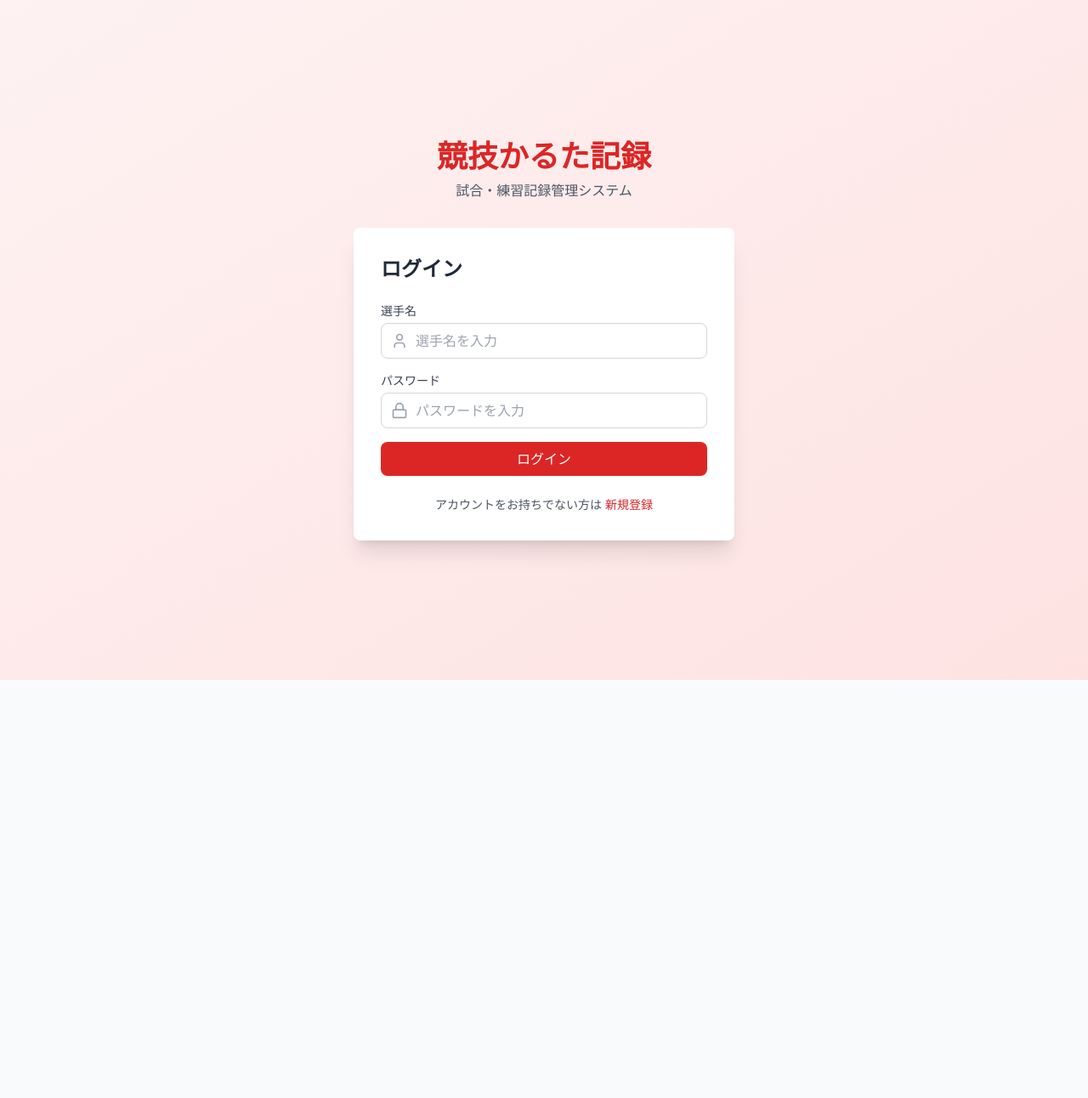
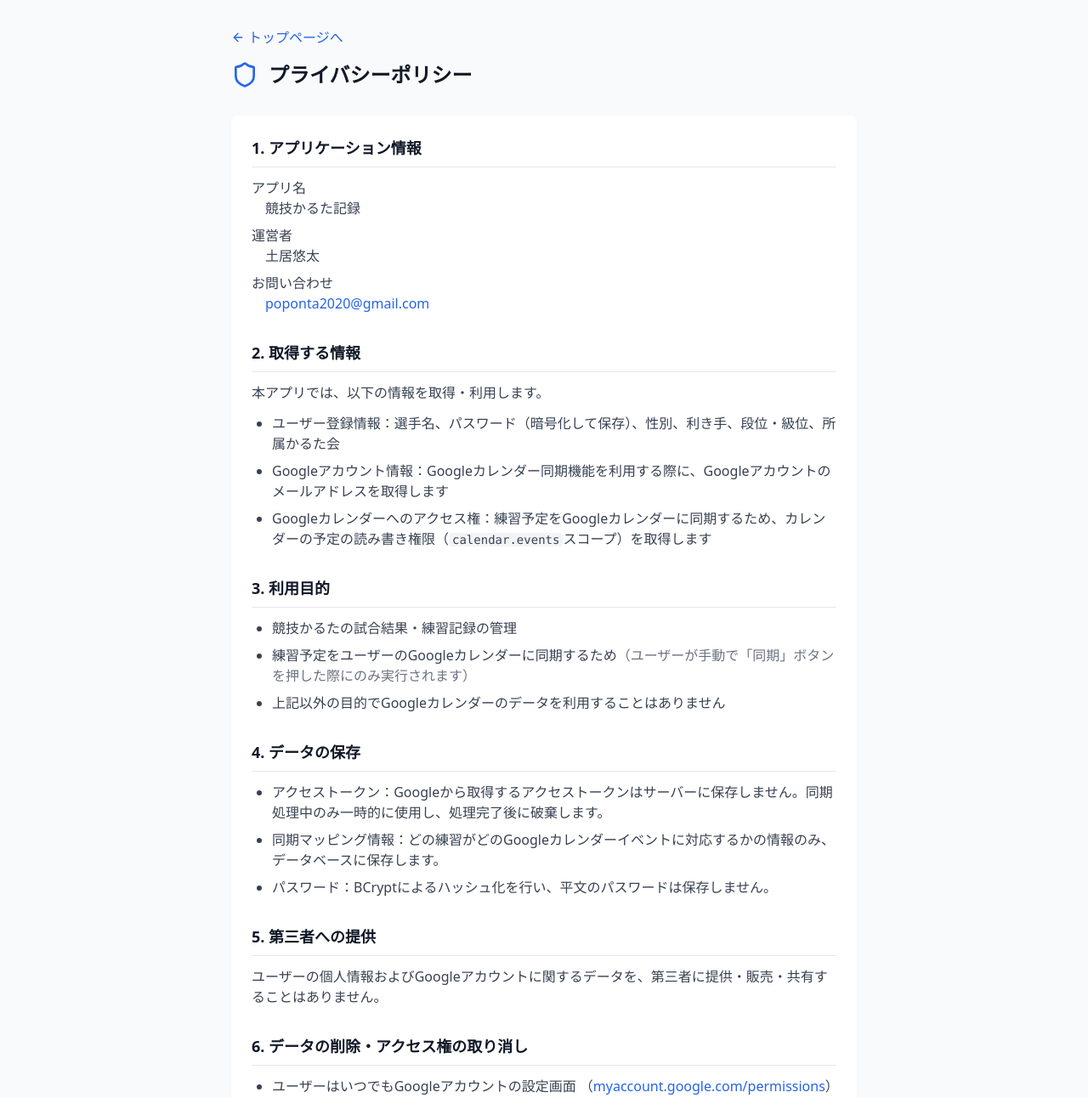
Before and after one commit to poponta2020/match-tracker, a React (Vite) app in the folder karuta-tracker-ui/: page /privacy in a window 1280 px wide. Before the commit this address led to /login. Shown: the top 1292 px of the page at 85% size. Before the commit the page ends 800 px from the top, so only its background shows below. Built offline with nearby package versions, Linux system fonts and the light colour scheme; no server answers.

Commit message:
いろいろ

```diff
--- a/karuta-tracker-ui/src/App.jsx
+++ b/karuta-tracker-ui/src/App.jsx
@@ -24,6 +24,7 @@
 import ProfileEdit from './pages/ProfileEdit';
 import VenueList from './pages/venues/VenueList';
 import VenueForm from './pages/venues/VenueForm';
+import PrivacyPolicy from './pages/PrivacyPolicy';
 
 function App() {
   return (
@@ -33,6 +34,7 @@
           <Routes>
             <Route path="/login" element={<Login />} />
             <Route path="/register" element={<Register />} />
+            <Route path="/privacy" element={<PrivacyPolicy />} />
             <Route
               path="/"
               element={
--- a/karuta-tracker-ui/src/pages/Home.jsx
+++ b/karuta-tracker-ui/src/pages/Home.jsx
@@ -37,8 +37,9 @@
   const [calSyncMessage, setCalSyncMessage] = useState(null);
   const [calSyncError, setCalSyncError] = useState(false);
 
-  // モバイル判定
-  const isMobile = /iPhone|iPad|iPod|Android/i.test(navigator.userAgent);
+  // スタンドアロン(PWA/ホーム画面ショートカット)判定
+  const isStandalone = window.matchMedia('(display-mode: standalone)').matches
+    || window.navigator.standalone === true;
 
   // 同期実行（トークン取得後の共通処理）
   const executeSyncWithToken = useCallback(async (accessToken, playerId) => {
@@ -89,29 +90,30 @@
   // Google Calendar同期ハンドラー
   const handleCalendarSync = useCallback(() => {
     if (!currentPlayer?.id) return;
-    if (!window.google?.accounts?.oauth2) {
-      setCalSyncMessage('Google認証の読み込みに失敗しました。ページを再読み込みしてください。');
-      setCalSyncError(true);
-      return;
-    }
 
     setCalSyncing(true);
     setCalSyncMessage(null);
     setCalSyncError(false);
 
-    if (isMobile) {
-      // モバイル: リダイレクト方式（ポップアップがブロックされるため）
+    if (isStandalone) {
+      // PWA/ホーム画面ショートカット: GISライブラリが動作しないため、直接OAuth URLにリダイレクト
       sessionStorage.setItem('cal_sync_player_id', String(currentPlayer.id));
-      const tokenClient = window.google.accounts.oauth2.initTokenClient({
-        client_id: import.meta.env.VITE_GOOGLE_CLIENT_ID,
-        scope: 'https://www.googleapis.com/auth/calendar.events',
-        ux_mode: 'redirect',
-        redirect_uri: window.location.origin + '/',
-        callback: () => {}, // リダイレクト方式では使われないがrequired
-      });
-      tokenClient.requestAccessToken();
-    } else {
-      // PC: ポップアップ方式（従来通り）
+      const clientId = import.meta.env.VITE_GOOGLE_CLIENT_ID;
+      const redirectUri = encodeURIComponent(window.location.origin + '/');
+      const scope = encodeURIComponent('https://www.googleapis.com/auth/calendar.events');
+      const authUrl = `https://accounts.google.com/o/oauth2/v2/auth?client_id=${clientId}&redirect_uri=${redirectUri}&response_type=token&scope=${scope}&prompt=consent`;
+      window.location.href = authUrl;
+      return;
+    }
+
+    // ブラウザ: GISライブラリのポップアップ方式
+    if (!window.google?.accounts?.oauth2) {
+      setCalSyncMessage('Google認証の読み込みに失敗しました。ページを再読み込みしてください。');
+      setCalSyncError(true);
+      setCalSyncing(false);
+      return;
+    }
+
     const tokenClient = window.google.accounts.oauth2.initTokenClient({
       client_id: import.meta.env.VITE_GOOGLE_CLIENT_ID,
       scope: 'https://www.googleapis.com/auth/calendar.events',
@@ -126,8 +128,7 @@
       },
     });
     tokenClient.requestAccessToken();
-    }
-  }, [currentPlayer, isMobile, executeSyncWithToken]);
+  }, [currentPlayer, isStandalone, executeSyncWithToken]);
 
   // メニュー外クリックで閉じる
   useEffect(() => {
--- /dev/null
+++ b/karuta-tracker-ui/src/pages/PrivacyPolicy.jsx
@@ -0,0 +1,180 @@
+import { Link } from 'react-router-dom';
+import { ArrowLeft, Shield } from 'lucide-react';
+
+const PrivacyPolicy = () => {
+  return (
+    <div className="min-h-screen bg-gray-50">
+      <div className="max-w-3xl mx-auto px-4 py-8">
+        {/* ヘッダー */}
+        <div className="mb-8">
+          <Link
+            to="/"
+            className="inline-flex items-center text-blue-600 hover:text-blue-800 mb-4"
+          >
+            <ArrowLeft className="w-4 h-4 mr-1" />
+            トップページへ
+          </Link>
+          <div className="flex items-center gap-3">
+            <Shield className="w-8 h-8 text-blue-600" />
+            <h1 className="text-2xl font-bold text-gray-900">
+              プライバシーポリシー
+            </h1>
+          </div>
+        </div>
+
+        <div className="bg-white rounded-lg shadow-sm p-6 space-y-8">
+          {/* アプリ名・運営者情報 */}
+          <section>
+            <h2 className="text-lg font-semibold text-gray-900 mb-3 border-b pb-2">
+              1. アプリケーション情報
+            </h2>
+            <dl className="space-y-2 text-gray-700">
+              <div>
+                <dt className="font-medium">アプリ名</dt>
+                <dd className="ml-4">競技かるた記録</dd>
+              </div>
+              <div>
+                <dt className="font-medium">運営者</dt>
+                <dd className="ml-4">土居悠太</dd>
+              </div>
+              <div>
+                <dt className="font-medium">お問い合わせ</dt>
+                <dd className="ml-4">
+                  <a
+                    href="mailto:poponta2020@gmail.com"
+                    className="text-blue-600 hover:underline"
+                  >
+                    poponta2020@gmail.com
+                  </a>
+                </dd>
+              </div>
+            </dl>
+          </section>
+
+          {/* 取得する情報 */}
+          <section>
+            <h2 className="text-lg font-semibold text-gray-900 mb-3 border-b pb-2">
+              2. 取得する情報
+            </h2>
+            <p className="text-gray-700 mb-3">
+              本アプリでは、以下の情報を取得・利用します。
+            </p>
+            <ul className="list-disc ml-6 space-y-2 text-gray-700">
+              <li>
+                <span className="font-medium">ユーザー登録情報：</span>
+                選手名、パスワード（暗号化して保存）、性別、利き手、段位・級位、所属かるた会
+              </li>
+              <li>
+                <span className="font-medium">Googleアカウント情報：</span>
+                Googleカレンダー同期機能を利用する際に、Googleアカウントのメールアドレスを取得します
+              </li>
+              <li>
+                <span className="font-medium">Googleカレンダーへのアクセス権：</span>
+                練習予定をGoogleカレンダーに同期するため、カレンダーの予定の読み書き権限（
+                <code className="bg-gray-100 px-1 rounded text-sm">
+                  calendar.events
+                </code>
+                スコープ）を取得します
+              </li>
+            </ul>
+          </section>
+
+          {/* 利用目的 */}
+          <section>
+            <h2 className="text-lg font-semibold text-gray-900 mb-3 border-b pb-2">
+              3. 利用目的
+            </h2>
+            <ul className="list-disc ml-6 space-y-2 text-gray-700">
+              <li>競技かるたの試合結果・練習記録の管理</li>
+              <li>
+                練習予定をユーザーのGoogleカレンダーに同期するため
+                <span className="text-gray-500">
+                  （ユーザーが手動で「同期」ボタンを押した際にのみ実行されます）
+                </span>
+              </li>
+              <li>上記以外の目的でGoogleカレンダーのデータを利用することはありません</li>
+            </ul>
+          </section>
+
+          {/* データの保存 */}
+          <section>
+            <h2 className="text-lg font-semibold text-gray-900 mb-3 border-b pb-2">
+              4. データの保存
+            </h2>
+            <ul className="list-disc ml-6 space-y-2 text-gray-700">
+              <li>
+                <span className="font-medium">アクセストークン：</span>
+                Googleから取得するアクセストークンはサーバーに保存しません。同期処理中のみ一時的に使用し、処理完了後に破棄します。
+              </li>
+              <li>
+                <span className="font-medium">同期マッピング情報：</span>
+                どの練習がどのGoogleカレンダーイベントに対応するかの情報のみ、データベースに保存します。
+              </li>
+              <li>
+                <span className="font-medium">パスワード：</span>
+                BCryptによるハッシュ化を行い、平文のパスワードは保存しません。
+              </li>
+            </ul>
+          </section>
+
+          {/* 第三者提供 */}
+          <section>
+            <h2 className="text-lg font-semibold text-gray-900 mb-3 border-b pb-2">
+              5. 第三者への提供
+            </h2>
+            <p className="text-gray-700">
+              ユーザーの個人情報およびGoogleアカウントに関するデータを、第三者に提供・販売・共有することはありません。
+            </p>
+          </section>
+
+          {/* データの削除 */}
+          <section>
+            <h2 className="text-lg font-semibold text-gray-900 mb-3 border-b pb-2">
+              6. データの削除・アクセス権の取り消し
+            </h2>
+            <ul className="list-disc ml-6 space-y-2 text-gray-700">
+              <li>
+                ユーザーはいつでもGoogleアカウントの設定画面
+                （
+                <a
+                  href="https://myaccount.google.com/permissions"
+                  target="_blank"
+                  rel="noopener noreferrer"
+                  className="text-blue-600 hover:underline"
+                >
+                  myaccount.google.com/permissions
+                </a>
+                ）から、本アプリへのアクセス権を取り消すことができます。
+              </li>
+              <li>
+                アカウント削除時には、関連する同期マッピング情報もすべて削除されます。
+              </li>
+              <li>
+                データの削除をご希望の場合は、上記のお問い合わせ先までご連絡ください。
+              </li>
+            </ul>
+          </section>
+
+          {/* 改定 */}
+          <section>
+            <h2 className="text-lg font-semibold text-gray-900 mb-3 border-b pb-2">
+              7. プライバシーポリシーの改定
+            </h2>
+            <p className="text-gray-700">
+              本ポリシーは、必要に応じて改定することがあります。重要な変更がある場合は、アプリ内でお知らせします。
+            </p>
+          </section>
+
+          {/* 施行日 */}
+          <section className="pt-4 border-t">
+            <p className="text-gray-500 text-sm">
+              制定日：2026年3月16日
+            </p>
+          </section>
+        </div>
+      </div>
+    </div>
+  );
+};
+
+export default PrivacyPolicy;
```
Lines whose indentation alone changed are shown as unchanged.
